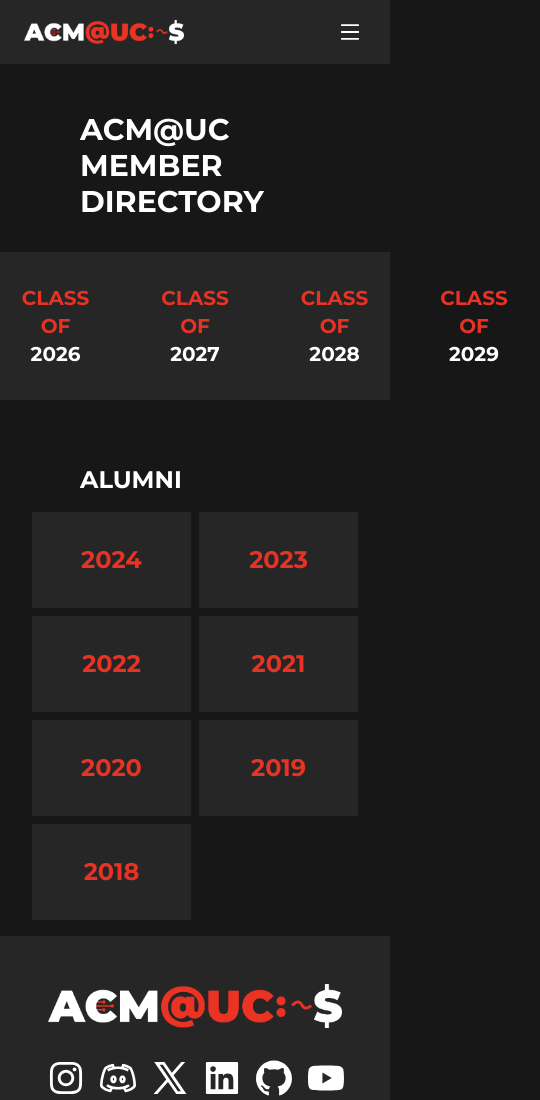
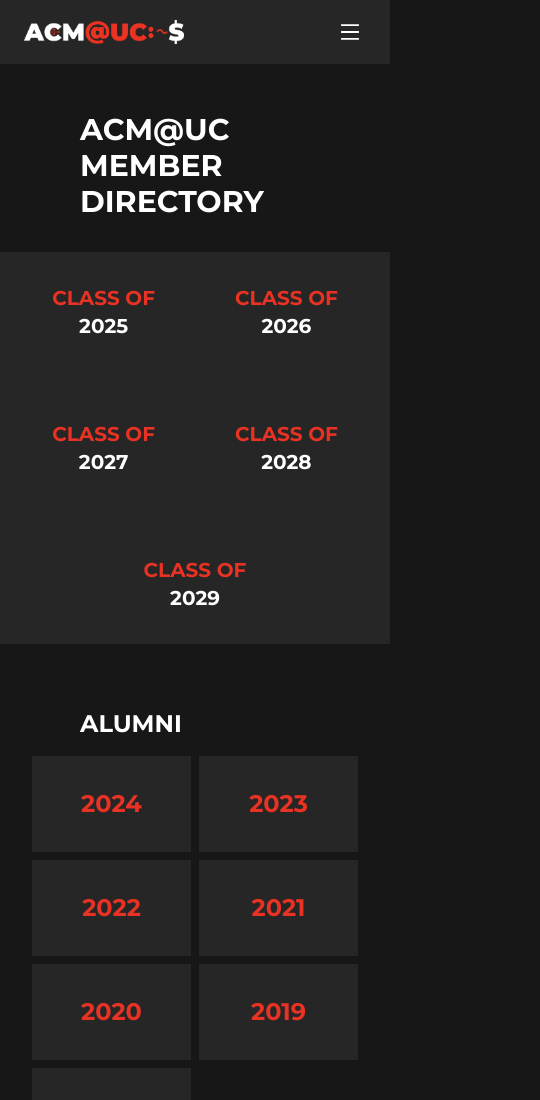
Before and after one commit to ACMatUC/acmatuc.github.io, an Astro site: page /members in a window 390 px wide. Shown: the top 1100 px of the page, 540 px wide, since content can reach past the window. Built offline with nearby package versions, Linux system fonts and the light colour scheme; Astro itself is replaced by a stand-in of ours.

Commit message:
feat: responsive member and sorted class year

```diff
--- a/src/pages/members/index.astro
+++ b/src/pages/members/index.astro
@@ -3,8 +3,8 @@ import Layout from "../../layouts/Layout.astro";
 import { getCollection } from "astro:content";
 
 const classList = await getCollection("members");
-const currentClasses = classList.filter(({ id }) => !id.startsWith("alumni/"));
-const alumni = classList.filter(({ id }) => id.startsWith("alumni/")).sort(({ id }) => parseInt(id.split("/")[1]));
+const currentClasses = classList.filter(({ id }) => !id.startsWith("alumni/")).sort((a, b) => parseInt(a.id) - parseInt(b.id));
+const alumni = classList.filter(({ id }) => id.startsWith("alumni/")).sort((a, b) => parseInt(a.id.split("/")[1]) - parseInt(b.id.split("/")[1]));
 ---
 
 <Layout
@@ -13,7 +13,7 @@ const alumni = classList.filter(({ id }) => id.startsWith("alumni/")).sort(({ id
 >
   <h1 class="mt-12 mx-20 text-3xl">ACM@UC Member Directory</h1>
 
-  <div class="my-8 flex justify-center gap-2 bg-neutral-800">
+  <div class="my-8 flex flex-wrap justify-center gap-4 bg-neutral-800">
     {
       currentClasses.map((classItem) => (
         <a
```
